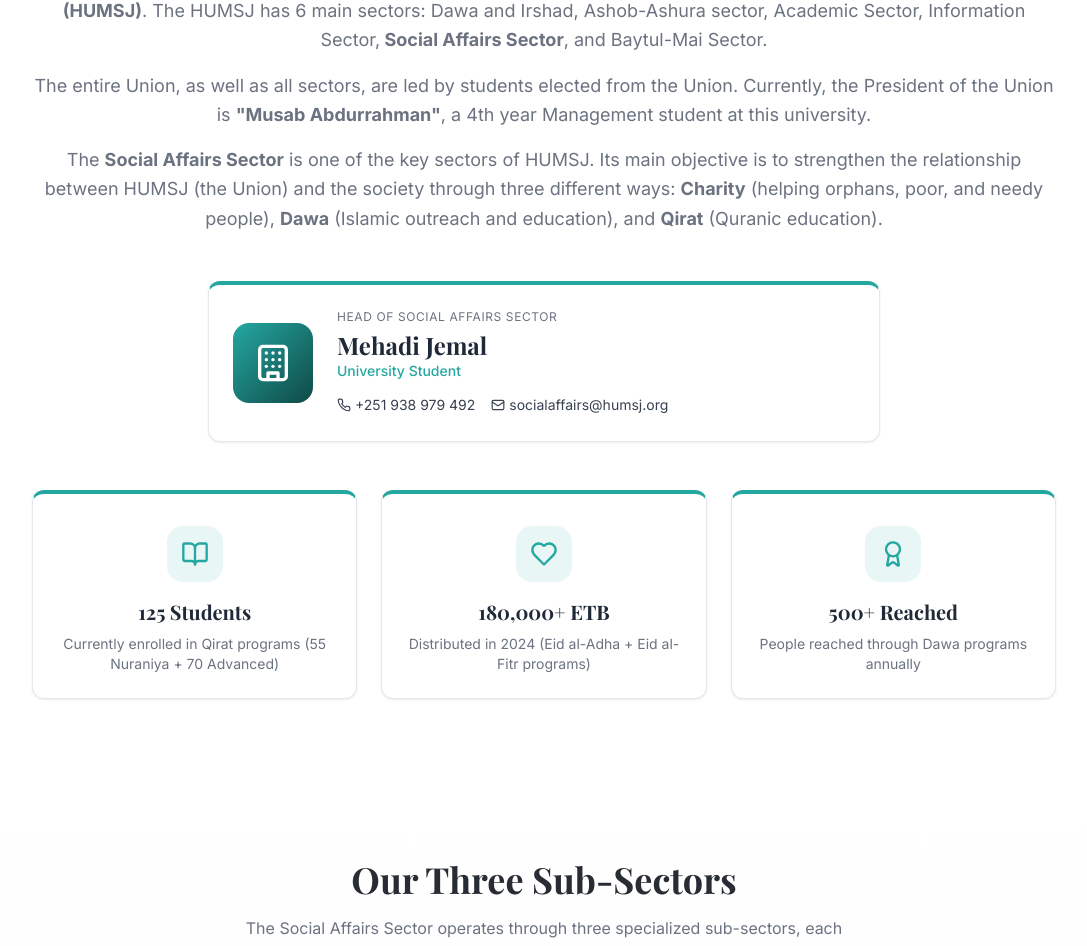
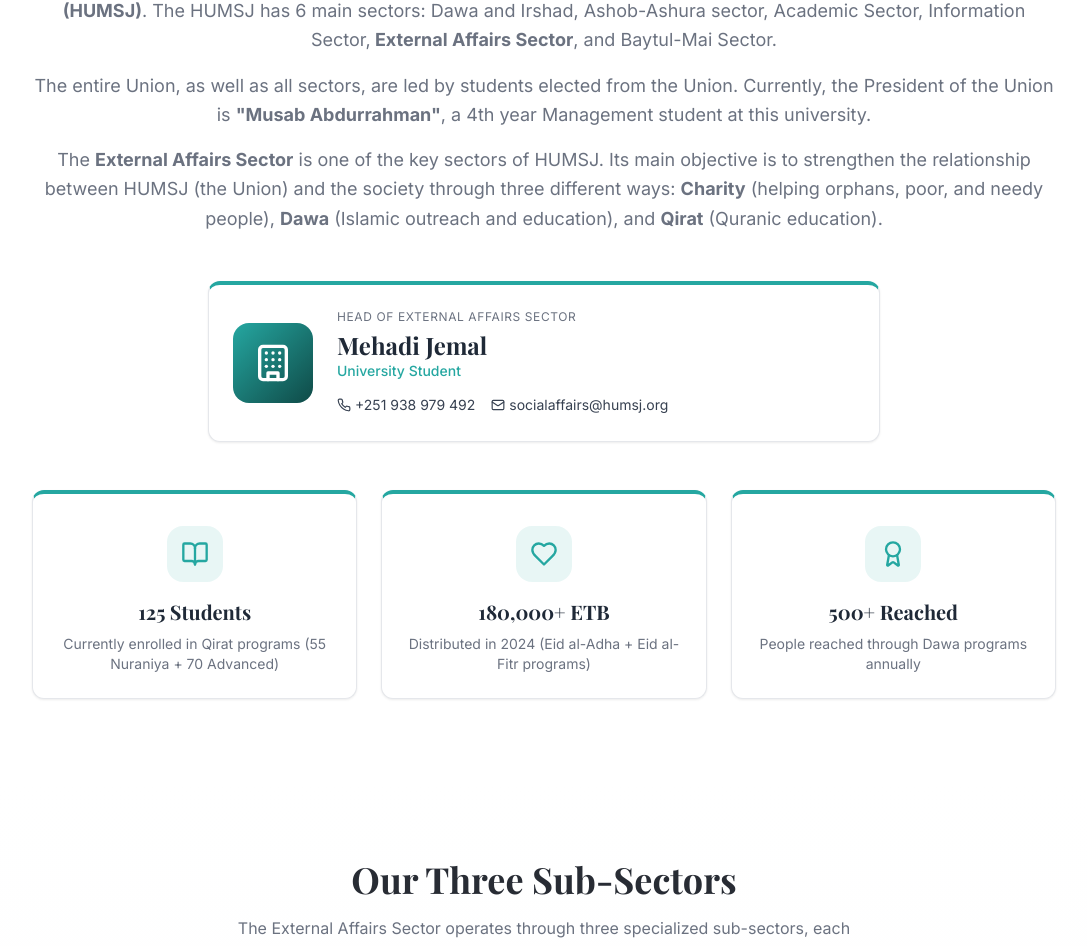
Before and after one commit to mua-8/HUMSJ-EXTERNAL-AFFAIRS-WEB, a React (Vite) app: page /external-affairs in a window 1280 px wide. Shown: the part 969-1915 px from the top of the page, without its empty margins (96-1183 px from the left). Built offline with nearby package versions, Linux system fonts and the light colour scheme; no server answers; the HTML template or start-up script is replaced by a standard one.

Commit message:
Rename Social Affairs to External Affairs, update Charity leader info, fix footer logo, update Dawa images

```diff
--- a/src/components/home/HeroSection.tsx
+++ b/src/components/home/HeroSection.tsx
@@ -69,7 +69,7 @@ const HeroSection = () => {
             />
             <div className="inline-flex items-center gap-2 bg-white/10 backdrop-blur-sm border border-white/20 rounded-full px-5 py-2">
               <span className="text-white text-sm font-semibold tracking-wide">
-                Social Affairs Sector • HUMSJ • Haramaya University
+                External Affairs Sector • HUMSJ • Haramaya University
               </span>
             </div>
           </div>
--- a/src/components/layout/Footer.tsx
+++ b/src/components/layout/Footer.tsx
@@ -18,7 +18,7 @@ const Footer = () => {
               <img
                 src={humjsLogo}
                 alt="HUMSJ Logo"
-                className="h-12 w-auto brightness-0 invert"
+                className="h-12 w-auto"
               />
               <div>
                 <h3 className="font-serif font-semibold text-white">HUMSJ</h3>
--- a/src/components/layout/Navbar.tsx
+++ b/src/components/layout/Navbar.tsx
@@ -9,7 +9,7 @@ import humjsLogo from "@/assets/humjs-logo.png";
 const navLinks = [
   { name: "Home", path: "/" },
   { name: "About Us", path: "/about" },
-  { name: "Social Affairs", path: "/external-affairs" },
+  { name: "External Affairs", path: "/external-affairs" },
   { name: "Events", path: "/events" },
   { name: "Donate", path: "/student-sadaqah" },
   { name: "Contact", path: "/contact" },
--- a/src/index.css
+++ b/src/index.css
@@ -112,9 +112,9 @@
   --dawa-gradient-from: #25A7A1;
   --dawa-gradient-to: #1F8B86;
 
-  /* Social Affairs - Main Teal (same as Charity/Primary) */
-  --social-affairs-primary: #25A7A1;
-  --social-affairs-secondary: #1F8B86;
+  /* External Affairs - Main Teal (same as Charity/Primary) */
+  --external-affairs-primary: #25A7A1;
+  --external-affairs-secondary: #1F8B86;
 }
 
 * {
--- a/src/pages/CharitySector.tsx
+++ b/src/pages/CharitySector.tsx
@@ -74,7 +74,7 @@ const CharitySector = () => {
               <h1 className="text-4xl md:text-5xl font-serif font-bold text-[#1f2937]">
                 Charity Sub-Sector
               </h1>
-              <p className="text-gray-500">Social Affairs Sector - HUMSJ</p>
+              <p className="text-gray-500">External Affairs Sector - HUMSJ</p>
             </div>
           </div>
 
@@ -97,10 +97,10 @@ const CharitySector = () => {
                 </div>
                 <div className="flex-1">
                   <p className="text-xs uppercase tracking-wider text-gray-500 mb-1">Head of Charity Sub-Sector</p>
-                  <p className="text-xl font-serif font-bold text-gray-800">Muha</p>
-                  <p className="text-sm text-[#29b6b0] font-medium">3rd Year Economics Student</p>
+                  <p className="text-xl font-serif font-bold text-gray-800">Muhajir Mohammed</p>
+                  <p className="text-sm text-[#29b6b0] font-medium">University Student</p>
                   <div className="flex flex-wrap gap-4 mt-2 text-sm text-gray-600">
-                    <span className="flex items-center gap-1">📞 +251 91 XXX XXXX</span>
+                    <span className="flex items-center gap-1">📞 +251 964 544 620</span>
                     <span className="flex items-center gap-1">✉️ charity@humsj.org</span>
                   </div>
                 </div>
--- a/src/pages/DawaSector.tsx
+++ b/src/pages/DawaSector.tsx
@@ -25,11 +25,10 @@ import EventGallery from "@/components/ui/EventGallery";
 import RegistrationModal, { RegistrationType } from "@/components/external-affairs/RegistrationModal";
 import { useState } from "react";
 
-// Dawa event images - add images to public/images/events/dawa/
+// Dawa event images - using qirat images temporarily
 const dawaEventImages = [
-    { src: "/images/events/dawa/dawa1.jpg", alt: "Islamic awareness seminar" },
-    { src: "/images/events/dawa/dawa2.jpg", alt: "Community lecture event" },
-    { src: "/images/events/dawa/dawa3.jpg", alt: "Youth mentorship program" },
+    { src: "/images/events/qirat/qiraty.jpg", alt: "Islamic awareness seminar" },
+    { src: "/images/events/qirat/qiraty1.jpg", alt: "Community lecture event" },
 ];
 
 // Leadership
@@ -144,7 +143,7 @@ const DawaSector = () => {
                             <h1 className="text-4xl md:text-5xl font-serif font-bold text-[#1f2937]">
                                 Dawa Sub-Sector
                             </h1>
-                            <p className="text-gray-500">Social Affairs Sector - HUMSJ</p>
+                            <p className="text-gray-500">External Affairs Sector - HUMSJ</p>
                         </div>
                     </div>
 
--- a/src/pages/ExternalAffairs.tsx
+++ b/src/pages/ExternalAffairs.tsx
@@ -6,7 +6,7 @@ import { Button } from "@/components/ui/button";
 import RegistrationModal, { RegistrationType } from "@/components/external-affairs/RegistrationModal";
 import { useState } from "react";
 
-// Leadership data - Social Affairs Sector (External Affairs Amir)
+// Leadership data - External Affairs Sector
 const sectorHead = {
   name: "Mehadi Jemal",
   title: "Head of External Affairs Sector",
@@ -128,11 +128,11 @@ const SocialAffairs = () => {
         <div className="container mx-auto px-4 py-24 text-center relative z-10">
           <div className="inline-flex items-center gap-2 px-4 py-2 rounded-full bg-[#25A7A1]/10 border border-[#25A7A1]/20 text-[#25A7A1] mb-6 animate-fade-in">
             <Globe size={16} />
-            <span className="text-sm font-medium">HUMSJ Social Affairs Sector</span>
+            <span className="text-sm font-medium">HUMSJ External Affairs Sector</span>
           </div>
 
           <h1 className="text-4xl md:text-5xl lg:text-6xl font-serif font-bold text-[#1f2937] mb-6 animate-fade-in-up">
-            Social Affairs <span className="text-[#25A7A1]">Sector</span>
+            External Affairs <span className="text-[#25A7A1]">Sector</span>
           </h1>
 
           <p className="text-lg md:text-xl text-gray-600 max-w-3xl mx-auto mb-8 animate-fade-in-up delay-100">
@@ -159,7 +159,7 @@ const SocialAffairs = () => {
         </div>
       </section>
 
-      {/* About HUMSJ & Social Affairs Sector */}
+      {/* About HUMSJ & External Affairs Sector */}
       <section className="py-20 bg-white">
         <div className="container mx-auto px-4">
           <div className="max-w-5xl mx-auto">
@@ -181,14 +181,14 @@ const SocialAffairs = () => {
               <p className="text-muted-foreground text-lg leading-relaxed mt-4">
                 Muslim students at this university have their own union called <strong>"Haramaya University Muslim Students' Jeme'a" (HUMSJ)</strong>.
                 The HUMSJ has 6 main sectors: Dawa and Irshad, Ashob-Ashura sector, Academic Sector, Information Sector,
-                <strong> Social Affairs Sector</strong>, and Baytul-Mai Sector.
+                <strong> External Affairs Sector</strong>, and Baytul-Mai Sector.
               </p>
               <p className="text-muted-foreground text-lg leading-relaxed mt-4">
                 The entire Union, as well as all sectors, are led by students elected from the Union.
                 Currently, the President of the Union is <strong>"Musab Abdurrahman"</strong>, a 4th year Management student at this university.
               </p>
               <p className="text-muted-foreground text-lg leading-relaxed mt-4">
-                The <strong>Social Affairs Sector</strong> is one of the key sectors of HUMSJ. Its main objective is to strengthen the
+                The <strong>External Affairs Sector</strong> is one of the key sectors of HUMSJ. Its main objective is to strengthen the
                 relationship between HUMSJ (the Union) and the society through three different ways: <strong>Charity</strong> (helping orphans,
                 poor, and needy people), <strong>Dawa</strong> (Islamic outreach and education), and <strong>Qirat</strong> (Quranic education).
               </p>
@@ -202,7 +202,7 @@ const SocialAffairs = () => {
                     <Building className="w-10 h-10 text-white" />
                   </div>
                   <div className="flex-1">
-                    <p className="text-xs uppercase tracking-wider text-gray-500 mb-1">Head of Social Affairs Sector</p>
+                    <p className="text-xs uppercase tracking-wider text-gray-500 mb-1">Head of External Affairs Sector</p>
                     <p className="text-2xl font-serif font-bold text-gray-800">{sectorHead.name}</p>
                     <p className="text-sm text-[#25A7A1] font-medium">{sectorHead.year}</p>
                     <div className="flex flex-wrap gap-4 mt-3 text-sm text-gray-600">
@@ -262,7 +262,7 @@ const SocialAffairs = () => {
               Our Three Sub-Sectors
             </h2>
             <p className="text-muted-foreground max-w-2xl mx-auto">
-              The Social Affairs Sector operates through three specialized sub-sectors, each dedicated to a unique aspect of community service.
+              The External Affairs Sector operates through three specialized sub-sectors, each dedicated to a unique aspect of community service.
             </p>
           </div>
 
@@ -501,7 +501,7 @@ const SocialAffairs = () => {
               Past Years' Events
             </h2>
             <p className="text-muted-foreground max-w-2xl mx-auto">
-              A look back at the significant events and programs organized by our Social Affairs sector.
+              A look back at the significant events and programs organized by our External Affairs sector.
             </p>
           </div>
 
--- a/src/pages/QiratSector.tsx
+++ b/src/pages/QiratSector.tsx
@@ -67,7 +67,7 @@ const QiratSector = () => {
               <h1 className="text-4xl md:text-5xl font-serif font-bold text-[#1f2937]">
                 Qirat Sub-Sector
               </h1>
-              <p className="text-gray-500">Social Affairs Sector - HUMSJ</p>
+              <p className="text-gray-500">External Affairs Sector - HUMSJ</p>
             </div>
           </div>
 
```
